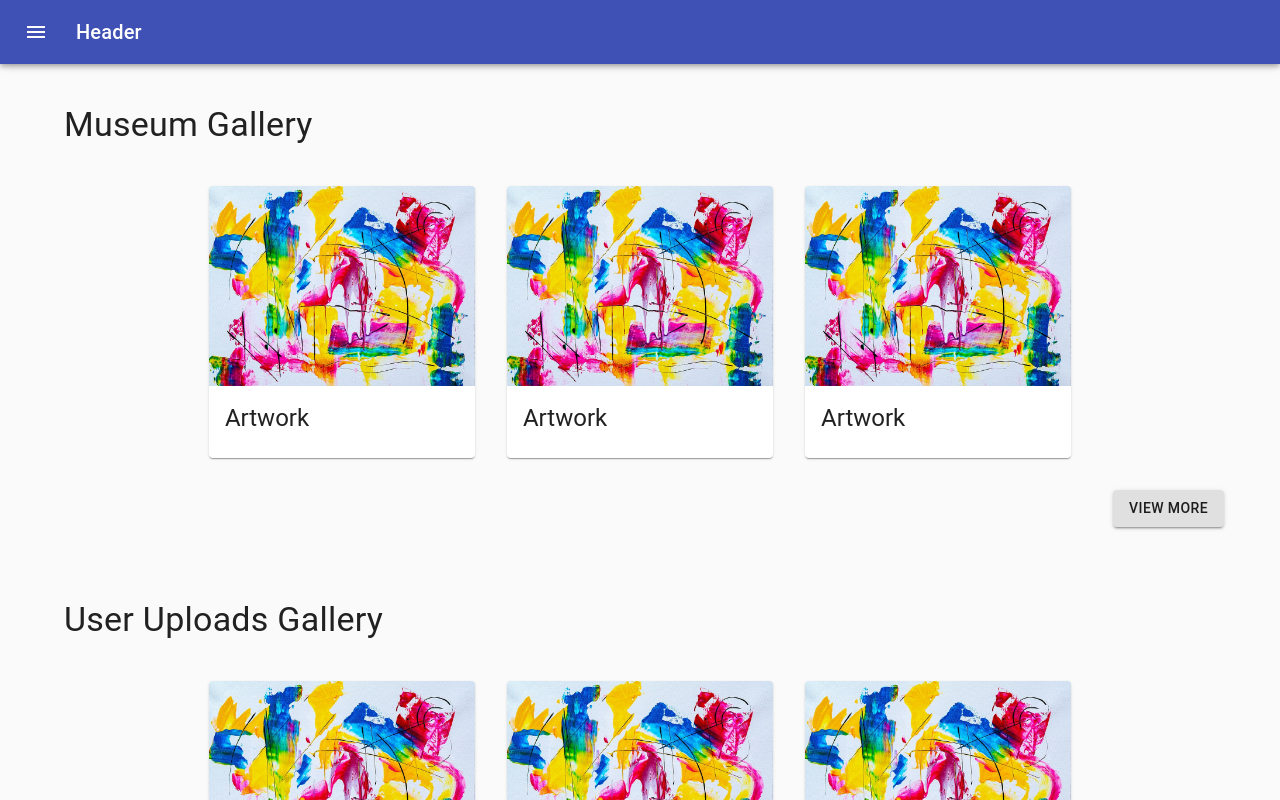
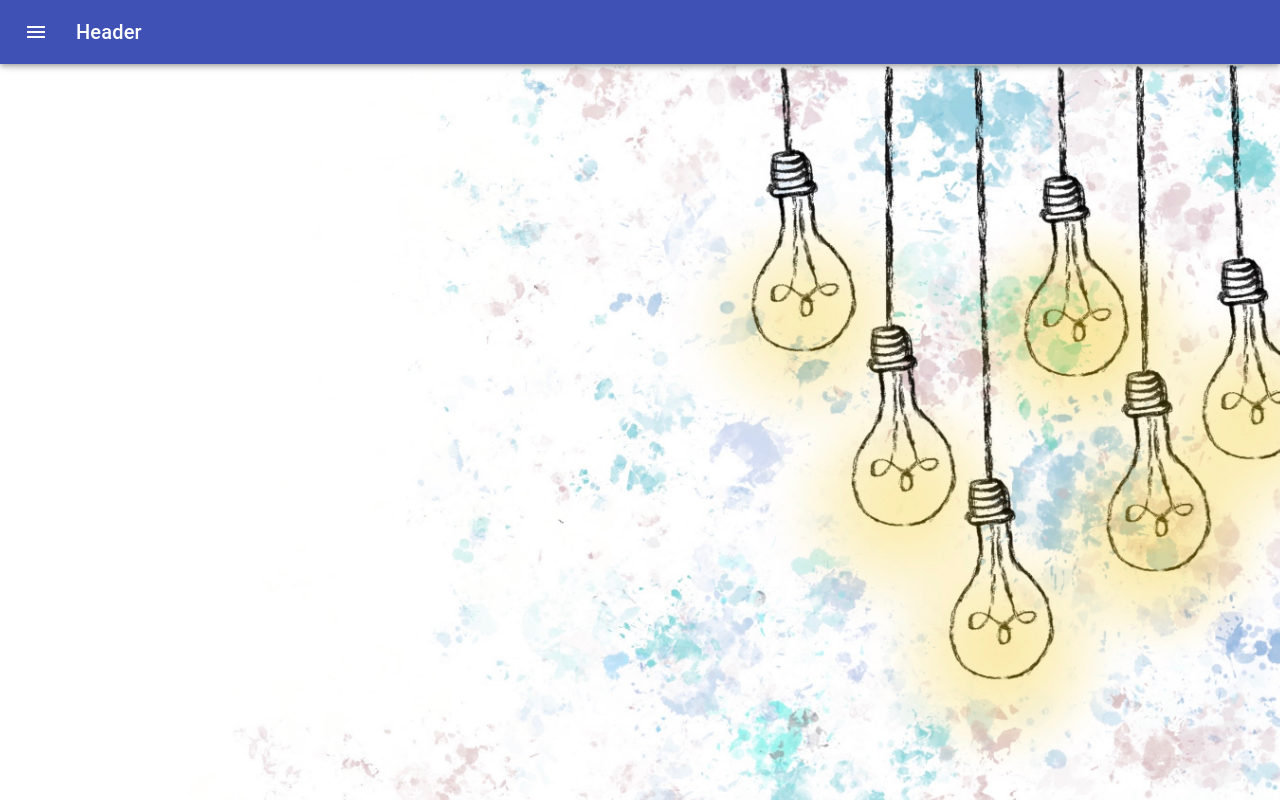
Before and after one commit to googleinterns/step65-2020, a React (Create React App) app in the folder frontend/: page / in a window 1280 px wide. Shown: the top 800 px of the page. Built offline with nearby package versions, Linux system fonts and the light colour scheme.

Commit message:
Add landing page background

```diff
--- a/frontend/src/components/dashboard/Banner.js
+++ b/frontend/src/components/dashboard/Banner.js
@@ -24,7 +24,7 @@ const useStyles = makeStyles((theme) => ({
 export default function Banner({title, description, imgURL}) {
   const classes = useStyles();
 
-  return(
+  return (
     <div
       className={classes.banner}
       style={{
--- a/frontend/src/components/dashboard/Dashboard.js
+++ b/frontend/src/components/dashboard/Dashboard.js
@@ -24,6 +24,7 @@ import UploadsFields from './UploadsFields';
 import DescLinks from './DescLinks';
 import Gallery from './Gallery';
 import Banner from './Banner';
+import LandingPage from './LandingPage';
 import AICimg from './images/aic-inside.jpg';
 
 const drawerWidth = 240;
@@ -156,7 +157,8 @@ export default function Dashboard() {
           <div className={classes.drawerHeader} />
           <Switch>
             <Route exact path="/">
-              <Container>
+              <Container className={classes.galleryPageWrapper}>
+                <LandingPage/>
                 <GalleryPreview name="Museum Gallery" link="/museum-gallery"/>
                 <GalleryPreview
                   name="User Uploads Gallery"
--- /dev/null
+++ b/frontend/src/components/dashboard/LandingPage.js
@@ -0,0 +1,27 @@
+import React from 'react';
+import {makeStyles} from '@material-ui/core/styles';
+import BackgroundImage from './images/landing-page.JPG';
+
+const useStyles = makeStyles((theme) => ({
+  banner: {
+    background: 'url('+BackgroundImage+')',
+    backgroundPosition: 'center',
+    backgroundRepeat: 'no-repeat',
+    backgroundSize: 'cover',
+    height: '100vh',
+    marginBottom: theme.spacing(2),
+    position: 'relative',
+    width: '100%',
+  },
+}));
+
+export default function Banner() {
+  const classes = useStyles();
+
+  return (
+    <div
+      className={classes.banner}
+    >
+    </div>
+  );
+};
```
Also changed, not shown: frontend/src/components/dashboard/images/landing-page.JPG (added).
